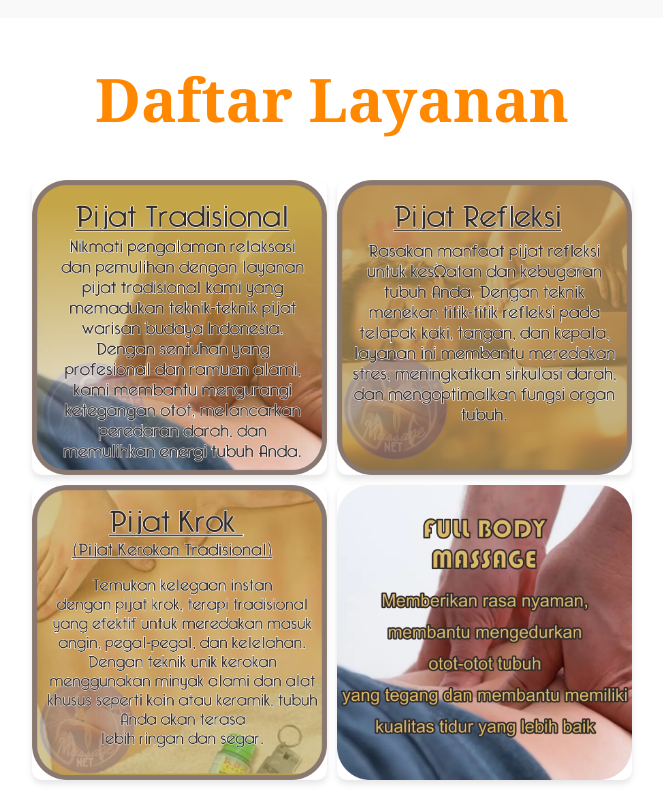
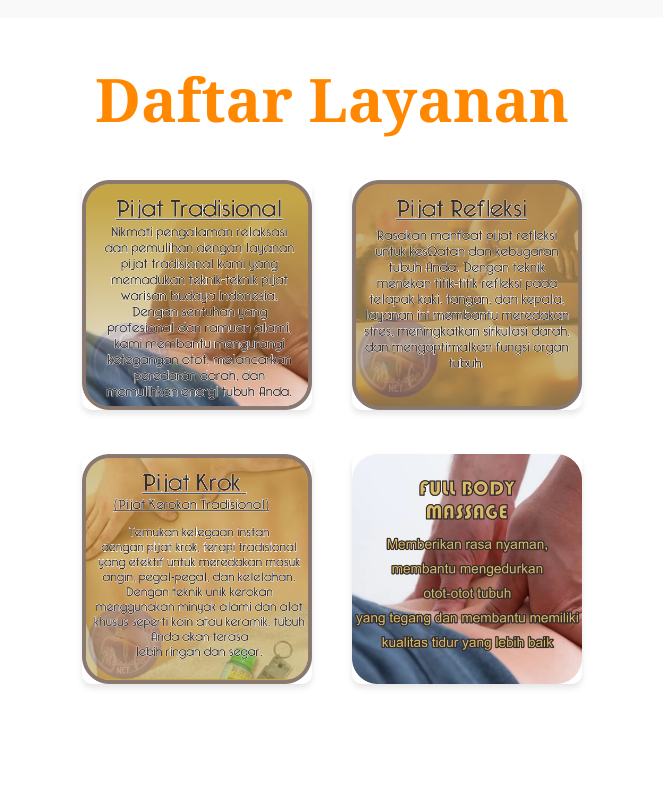
Before and after one commit to MyMassage/Mymassage, a plain HTML site: page index.html in a window 1280 px wide. Shown: the part 1280-2080 px from the top of the page, without its empty margins (308-971 px from the left). After the commit the page ends 1998 px from the top, so only its background shows below. Drawn offline with Linux system fonts and the light colour scheme.

Commit message:
Add files via upload

```diff
--- a/index.html
+++ b/index.html
@@ -5,6 +5,9 @@
   <meta name="viewport" content="width=device-width, initial-scale=1.0">
   <title>Massage Panggilan Bandung</title>
   <style>
+    html{
+      scroll-behavior: smooth;
+    }
     /* Responsiveness for header and navigation */
     @media (max-width: 768px) {
       .header {
@@ -326,8 +329,8 @@
             <span class="logo-text">MyMassage</span>
           </div>
           <nav class="nav">
-            <a href="tentang kami">Tentang Kami</a>
-            <a href="#harga">Harga</a>
+            <a href="#tentang">Tentang Kami</a>
+            <a href="#daftar">Daftar Layanan</a>
             <a href="#kenapa-kami">Kenapa Kami</a>
             <a href="#hubungi">Hubungi</a>
           </nav>
@@ -355,7 +358,7 @@
   <section class="about-us">
     <div class="container">
       <div class="about-text">
-        <h2 class="about-title animate-on-scroll" data-delay="0.2s">Tentang Kami</h2>
+        <h2 class="about-title animate-on-scroll" data-delay="0.2s" id="tentang">Tentang Kami</h2>
         <h3 class="about-subtitle animate-on-scroll" data-delay="0.4s">MyMassagenet, Spa & Reflexology</h3>
         <p class="animate-on-scroll" data-delay="0.6s">MyMassagenet menyediakan jasa massage/pijat/refleksi panggilan untuk area kota Bandung.</p>
         <p class="animate-on-scroll" data-delay="0.8s">Melalui tenaga terapis yang berpengalaman dan profesional, kami berusaha memberikan pelayanan yang terbaik dalam melayani customer. Kepuasan customer adalah kepuasan Kami.</p>
@@ -455,24 +458,33 @@
 
 
 </style>
-<h1 style="text-align: center; font-size: 60px;font-family: Georgia, 'Times New Roman', Times, serif;color: #ff8800;">Daftar Layanan</h1>
+<h1 style="text-align: center; font-size: 60px;font-family: Georgia, 'Times New Roman', Times, serif;color: #ff8800;" id="daftar">Daftar Layanan</h1>
 
 <div class="imgt">
-  <img src="et.png" class="left">
-  <img src="et2.png" class="right">
-  <img src="et3.png" class="left">
-  <img src="rrr.png" class="right">
+  <a href="https://wa.me/p/9004208763026293/6281293170272">
+    <img src="et.png" class="left" alt="Gambar 1">
+  </a>
+  <a href="https://www.link2.com">
+    <img src="et2.png" class="right" alt="Gambar 2">
+  </a>
+  <a href="https://www.link3.com">
+    <img src="et3.png" class="left" alt="Gambar 3">
+  </a>
+  <a href="https://www.link4.com">
+    <img src="rrr.png" class="right" alt="Gambar 4">
+  </a>
 </div>
+
 
 <style>
 .imgt {
   display: grid;
   grid-template-columns: repeat(2, 1fr);
-  gap: 10px;
+  gap: 40px;
   justify-content: center;
   align-items: center;
-  margin: 20px auto;
-  max-width: 600px;
+  margin: 30px auto;
+  max-width: 500px;
 }
 
 .imgt img {
@@ -529,8 +541,5 @@ document.addEventListener("DOMContentLoaded", () => {
 });
 </script>
 
-
-
-
 </body>
 </html>
```
